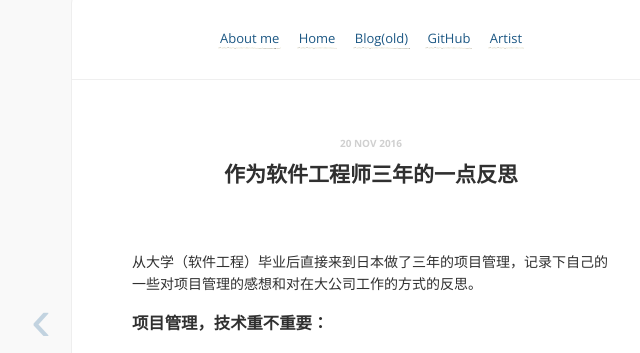
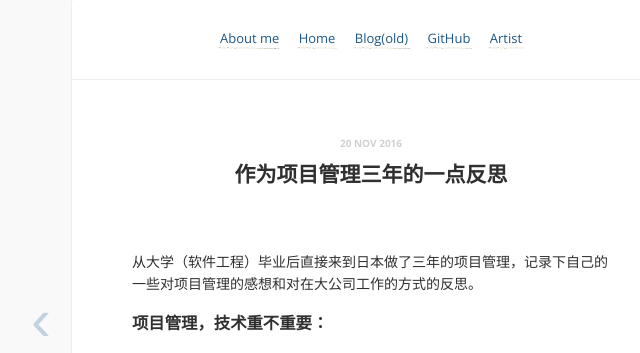
Before and after one commit to dinghing/dinghing.github.io, a Jekyll site: the page built from _posts/2016-11-20-some thought about myself.md, in a window 1280 px wide. Shown: the part 175-528 px from the top of the page, without its empty margins (269-909 px from the left). Built offline with Jekyll 4.4.1, drawn with Linux system fonts in a browser that asks for light colours; comment, search, counter and statistics services are not loaded.

Commit message:
Update 2016-11-20-some thought about myself.md

```diff
--- a/_posts/2016-11-20-some thought about myself.md
+++ b/_posts/2016-11-20-some thought about myself.md
@@ -1,6 +1,6 @@
 ---
 layout: post
-title: 作为软件工程师三年的一点反思
+title: 作为项目管理三年的一点反思
 date: 2016-11-20 21:30:31
 disqus: y
 ---
```
